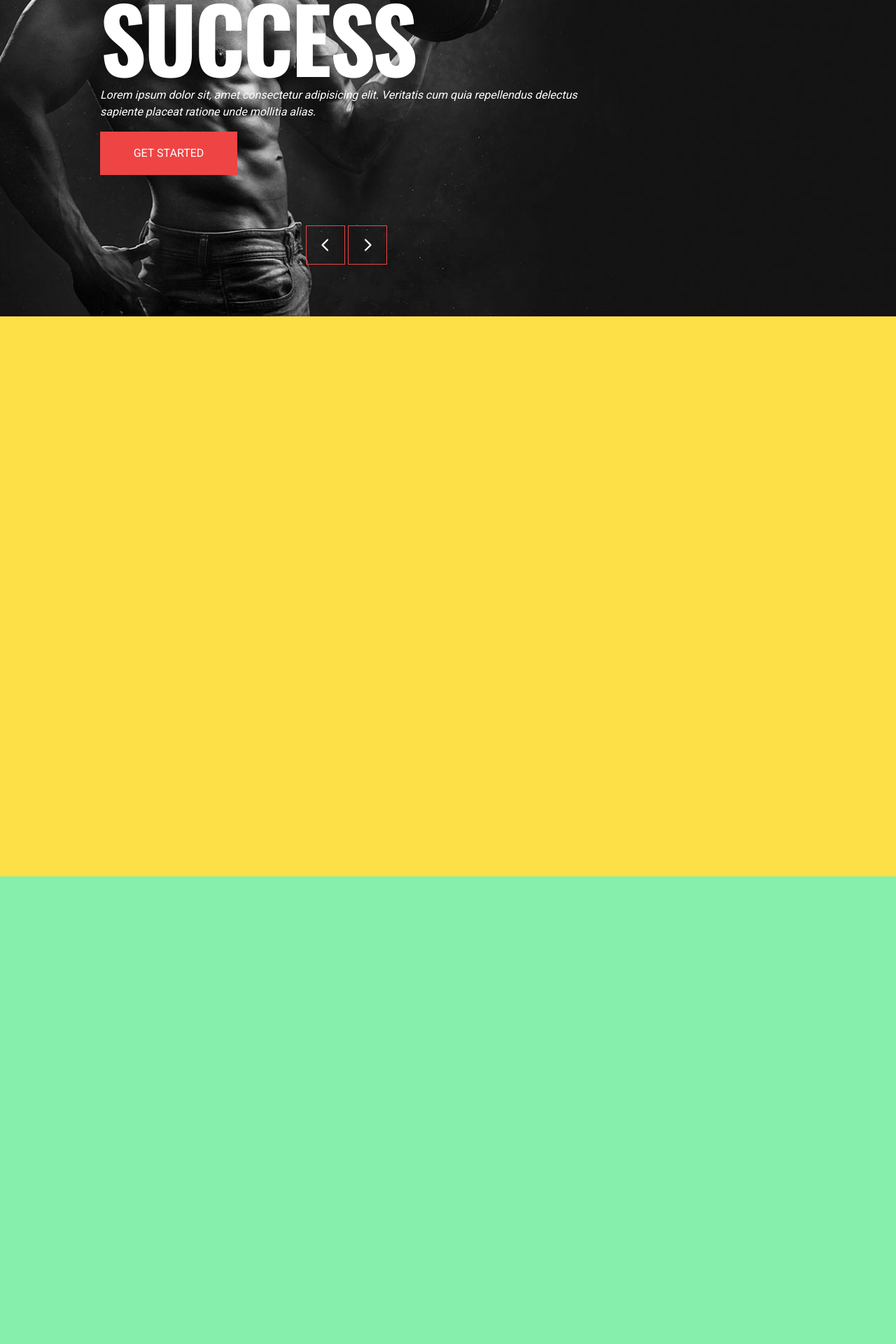
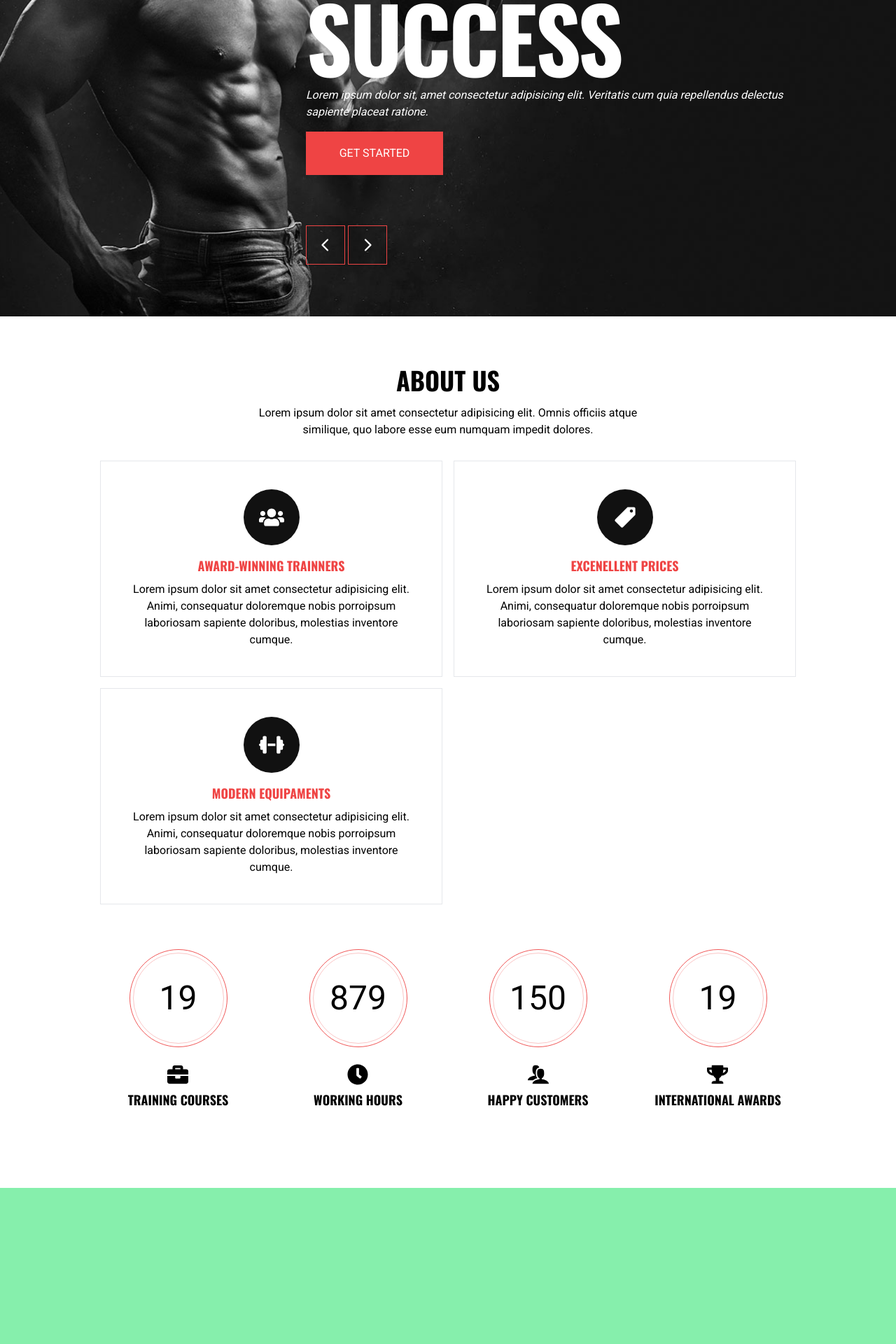
Before and after one commit to WerbethAraujo/web-gym, a Next.js app: page / in a window 1280 px wide. Shown: the part 460-2380 px from the top of the page at 70% size. Built offline with nearby package versions, Linux system fonts and the light colour scheme.

Commit message:
feat: section about done

```diff
--- a/components/about.tsx
+++ b/components/about.tsx
@@ -1,5 +1,95 @@
+"use client";
+
+import { FaUsers } from "react-icons/fa";
+import { IoIosPricetag } from "react-icons/io";
+import { FaDumbbell } from "react-icons/fa6";
+
+import { motion } from "framer-motion";
+import { fadeIn } from "@/lib/variants";
+import Achievements from "./achievements";
+
+const featured = [
+  {
+    icon: <FaUsers />,
+    title: "award-winning trainners",
+    subtitle:
+      "Lorem ipsum dolor sit amet consectetur adipisicing elit. Animi, consequatur doloremque nobis porroipsum laboriosam sapiente doloribus, molestias inventore cumque.",
+  },
+  {
+    icon: <IoIosPricetag />,
+    title: "excenellent prices",
+    subtitle:
+      "Lorem ipsum dolor sit amet consectetur adipisicing elit. Animi, consequatur doloremque nobis porroipsum laboriosam sapiente doloribus, molestias inventore cumque.",
+  },
+  {
+    icon: <FaDumbbell />,
+    title: "modern equipaments",
+    subtitle:
+      "Lorem ipsum dolor sit amet consectetur adipisicing elit. Animi, consequatur doloremque nobis porroipsum laboriosam sapiente doloribus, molestias inventore cumque.",
+  },
+];
+
 const About = () => {
-  return <section className="h-screen bg-yellow-300" id="about"></section>;
+  return (
+    <section className="pt-8 pb-14 lg:pt-16 lg:pb-28" id="about">
+      <div className="container max-auto">
+        <div className="flex flex-col items-center gap-2 mb-8">
+          <motion.h2
+            variants={fadeIn("up", 0.4)}
+            initial="hidden"
+            whileInView={"show"}
+            viewport={{ once: false, amount: 0.2 }}
+            className="h2 text-center"
+          >
+            About us
+          </motion.h2>
+          <motion.p
+            variants={fadeIn("up", 0.6)}
+            initial="hidden"
+            whileInView={"show"}
+            viewport={{ once: false, amount: 0.3 }}
+            className="max-w-[600px] mx-auto text-center"
+          >
+            Lorem ipsum dolor sit amet consectetur adipisicing elit. Omnis
+            officiis atque similique, quo labore esse eum numquam impedit
+            dolores.
+          </motion.p>
+        </div>
+        <motion.div
+          variants={fadeIn("up", 0.8)}
+          initial="hidden"
+          whileInView={"show"}
+          viewport={{ once: false, amount: 0.3 }}
+          className="grid grid-cols-1 md:grid-cols-2 xl:grid-cols-3 gap-4 mb-16"
+        >
+          {featured.map((feature, index) => {
+            return (
+              <div
+                key={index}
+                className="flex flex-col justify-center items-center gap-4 border p-10"
+              >
+                <div className="text-4xl bg-primary-300 text-white w-[80px] h-[80px] rounded-full flex justify-center items-center">
+                  {feature.icon}
+                </div>
+                <div className="flex flex-col justify-center items-center gap-2 text-center">
+                  <h4 className="h4 text-red-500">{feature.title}</h4>
+                  <p>{feature.subtitle}</p>
+                </div>
+              </div>
+            );
+          })}
+        </motion.div>
+        <motion.div
+          variants={fadeIn("up", 0.8)}
+          initial="hidden"
+          whileInView={"show"}
+          viewport={{ once: false, amount: 0.3 }}
+        >
+          <Achievements />
+        </motion.div>
+      </div>
+    </section>
+  );
 };
 
 export default About;
--- /dev/null
+++ b/components/achievements.tsx
@@ -0,0 +1,102 @@
+"use client";
+
+import { useRef } from "react";
+
+import CountUp from "react-countup";
+import { FaBriefcase, FaClock, FaTrophy } from "react-icons/fa";
+import { ImUsers } from "react-icons/im";
+
+import { motion, useInView } from "framer-motion";
+
+const stats = [
+  {
+    number: 19,
+    icon: FaBriefcase,
+    text: "training courses",
+  },
+  {
+    number: 879,
+    icon: FaClock,
+    text: "working hours",
+  },
+  {
+    number: 150,
+    icon: ImUsers,
+    text: "happy customers",
+  },
+  {
+    number: 19,
+    icon: FaTrophy,
+    text: "international awards",
+  },
+];
+
+const statsCotainerVariant = {
+  hidden: { opacity: 0 },
+  show: {
+    opacity: 1,
+    transition: {
+      staggerChildren: 0.4,
+      duration: 0.5,
+      ease: "linear",
+    },
+  },
+};
+
+const statsItem = {
+  hidden: { y: 20, opacity: 0 },
+  show: {
+    y: 0,
+    opacity: 1,
+    transition: {
+      duration: 0.5,
+      ease: [0.25, 0.6, 0.3, 0.8],
+    },
+  },
+};
+
+const Achievements = () => {
+  const ref = useRef(null);
+  const isInView = useInView(ref);
+
+  return (
+    <section>
+      <div className="container mx-auto">
+        <motion.div
+          variants={statsCotainerVariant}
+          initial="hidden"
+          whileInView={"show"}
+          viewport={{ once: false, amount: 0.3 }}
+          className="grid grid-cols-2 md:grid-cols-4 gap-16"
+        >
+          {stats.map((item, index) => {
+            return (
+              <motion.div
+                variants={statsItem}
+                className="flex flex-col justify-center items-center"
+                key={index}
+              >
+                <div className="border border-red-500/90 w-[140px] h-[140px] mx-auto rounded-full p-1 mb-6">
+                  <div
+                    ref={ref}
+                    className="border border-red-500/30 w-full h-full rounded-full flex justify-center items-center text-5xl"
+                  >
+                    {isInView && (
+                      <CountUp start={0} end={item.number} duration={6} />
+                    )}
+                  </div>
+                </div>
+                <div className="flex flex-col justify-center items-center">
+                  <item.icon className="text-3xl mb-2" />
+                  <h4 className="h4">{item.text}</h4>
+                </div>
+              </motion.div>
+            );
+          })}
+        </motion.div>
+      </div>
+    </section>
+  );
+};
+
+export default Achievements;
--- a/components/hero.tsx
+++ b/components/hero.tsx
@@ -6,7 +6,7 @@
       className="h-[80vh] lg:h-[912px] bg-hero bg-cover bg-center bg-no-repeat"
       id="home"
     >
-      <div className="container max-auto h-full">
+      <div className="container mx-auto h-full">
         <HeroSlider />
       </div>
     </section>
--- a/components/heroSlider.tsx
+++ b/components/heroSlider.tsx
@@ -13,7 +13,8 @@
 const HeroSlider = () => {
   return (
     <Swiper className="h-full">
-      <SwiperSlide className="h-full flex justify-end pt-48">
+      <SwiperSlide>
+        <div className="flex justify-end h-full pt-48">
           <div className="flex flex-col items-center lg:items-start lg:max-w-[700px]">
             <motion.h1
               variants={fadeIn("up", 0.4)}
@@ -31,9 +32,8 @@
               viewport={{ once: false, amount: 0.2 }}
               className="text-white italic text-center lg:text-left mb-4"
             >
-            Lorem ipsum dolor sit, amet consectetur adipisicing elit. Veritatis
-            cum quia repellendus delectus sapiente placeat ratione unde mollitia
-            alias.
+              Lorem ipsum dolor sit, amet consectetur adipisicing elit.
+              Veritatis cum quia repellendus delectus sapiente placeat ratione.
             </motion.p>
             <motion.div
               variants={fadeIn("up", 0.8)}
@@ -47,26 +47,6 @@
               />
             </motion.div>
           </div>
-        <SwiperNavButtons
-          containerStyles="absolute bottom-2 lg:bottom-0 right-0 h-[130px] w-full lg:w-[700px] z-50 flex justify-center lg:justify-start gap-1"
-          btnStyles="border border-red-500 text-white w-[56px] h-[56px] flex justify-center items-center hover:bg-red-500 transition-all duration-300"
-          iconStyles="text-2xl"
-        />
-      </SwiperSlide>
-      <SwiperSlide className="h-full flex justify-end pt-48">
-        <div className="flex flex-col items-center lg:items-start lg:max-w-[700px]">
-          <h1 className="h1 text-center lg:text-left mb-2">
-            <span>Where hard</span> work meets success
-          </h1>
-          <p className="text-white italic text-center lg:text-left mb-4">
-            Lorem ipsum dolor sit, amet consectetur adipisicing elit. Veritatis
-            cum quia repellendus delectus sapiente placeat ratione unde mollitia
-            alias.
-          </p>
-          <CustomButton
-            text="Get Started"
-            containerStyles="w-[196px] h-[62px]"
-          />
         </div>
         <SwiperNavButtons
           containerStyles="absolute bottom-2 lg:bottom-0 right-0 h-[130px] w-full lg:w-[700px] z-50 flex justify-center lg:justify-start gap-1"
@@ -74,41 +54,40 @@
           iconStyles="text-2xl"
         />
       </SwiperSlide>
-      <SwiperSlide className="h-full flex justify-end pt-48">
+      <SwiperSlide>
+        <div className="flex justify-end h-full pt-48">
           <div className="flex flex-col items-center lg:items-start lg:max-w-[700px]">
-          <h1 className="h1 text-center lg:text-left mb-2">
+            <motion.h1
+              variants={fadeIn("up", 0.4)}
+              initial="hidden"
+              whileInView={"show"}
+              viewport={{ once: false, amount: 0.2 }}
+              className="h1 text-center lg:text-left mb-2"
+            >
               <span>Where hard</span> work meets success
-          </h1>
-          <p className="text-white italic text-center lg:text-left mb-4">
-            Lorem ipsum dolor sit, amet consectetur adipisicing elit. Veritatis
-            cum quia repellendus delectus sapiente placeat ratione unde mollitia
-            alias.
-          </p>
+            </motion.h1>
+            <motion.p
+              variants={fadeIn("up", 0.6)}
+              initial="hidden"
+              whileInView={"show"}
+              viewport={{ once: false, amount: 0.2 }}
+              className="text-white italic text-center lg:text-left mb-4"
+            >
+              Lorem ipsum dolor sit, amet consectetur adipisicing elit.
+              Veritatis cum quia repellendus delectus sapiente placeat ratione.
+            </motion.p>
+            <motion.div
+              variants={fadeIn("up", 0.8)}
+              initial="hidden"
+              whileInView={"show"}
+              viewport={{ once: false, amount: 0.2 }}
+            >
               <CustomButton
                 text="Get Started"
                 containerStyles="w-[196px] h-[62px]"
               />
+            </motion.div>
           </div>
-        <SwiperNavButtons
-          containerStyles="absolute bottom-2 lg:bottom-0 right-0 h-[130px] w-full lg:w-[700px] z-50 flex justify-center lg:justify-start gap-1"
-          btnStyles="border border-red-500 text-white w-[56px] h-[56px] flex justify-center items-center hover:bg-red-500 transition-all duration-300"
-          iconStyles="text-2xl"
-        />
-      </SwiperSlide>
-      <SwiperSlide className="h-full flex justify-end pt-48">
-        <div className="flex flex-col items-center lg:items-start lg:max-w-[700px]">
-          <h1 className="h1 text-center lg:text-left mb-2">
-            <span>Where hard</span> work meets success
-          </h1>
-          <p className="text-white italic text-center lg:text-left mb-4">
-            Lorem ipsum dolor sit, amet consectetur adipisicing elit. Veritatis
-            cum quia repellendus delectus sapiente placeat ratione unde mollitia
-            alias.
-          </p>
-          <CustomButton
-            text="Get Started"
-            containerStyles="w-[196px] h-[62px]"
-          />
         </div>
         <SwiperNavButtons
           containerStyles="absolute bottom-2 lg:bottom-0 right-0 h-[130px] w-full lg:w-[700px] z-50 flex justify-center lg:justify-start gap-1"
```
Lines whose indentation alone changed are shown as unchanged.
